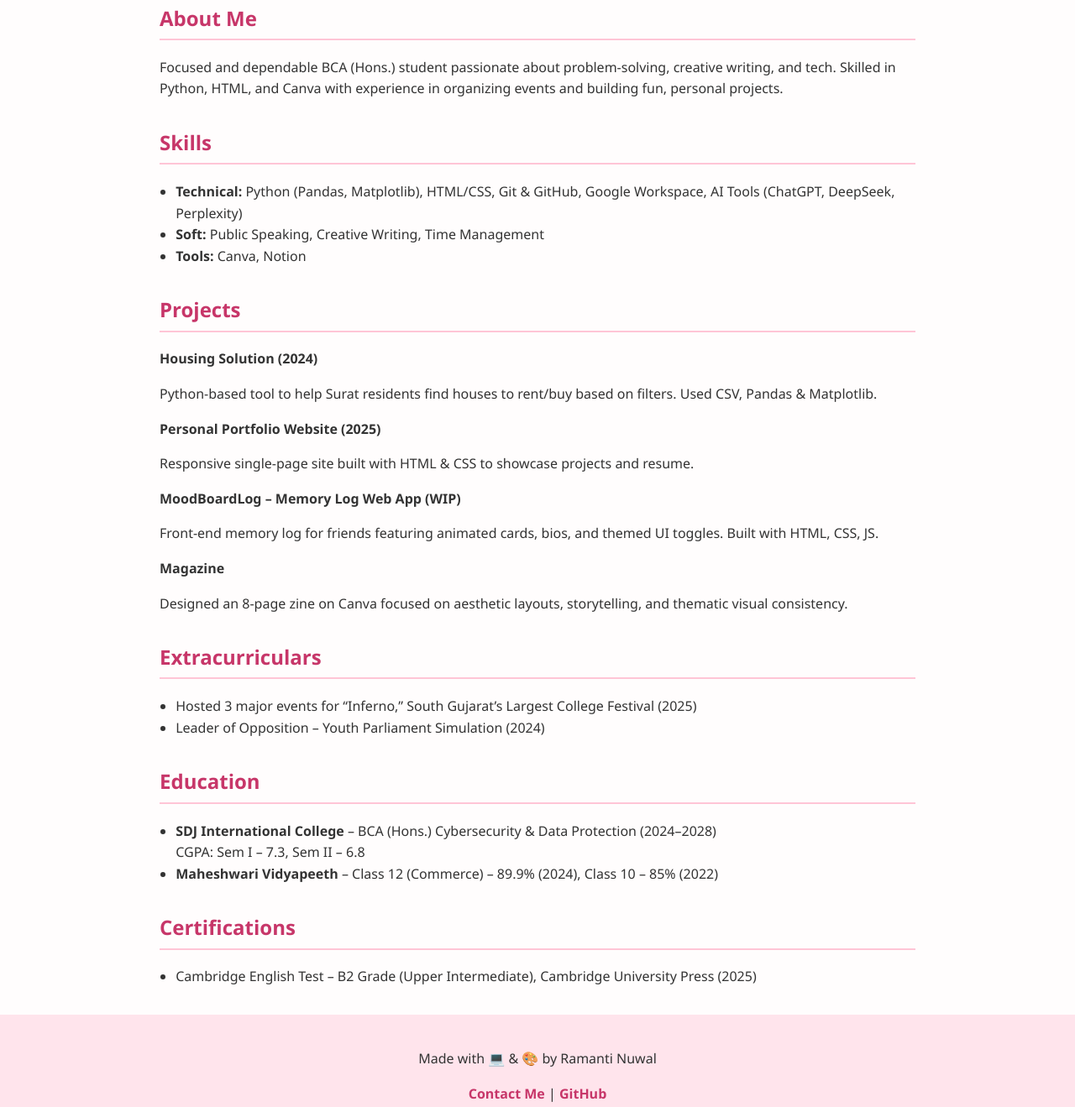
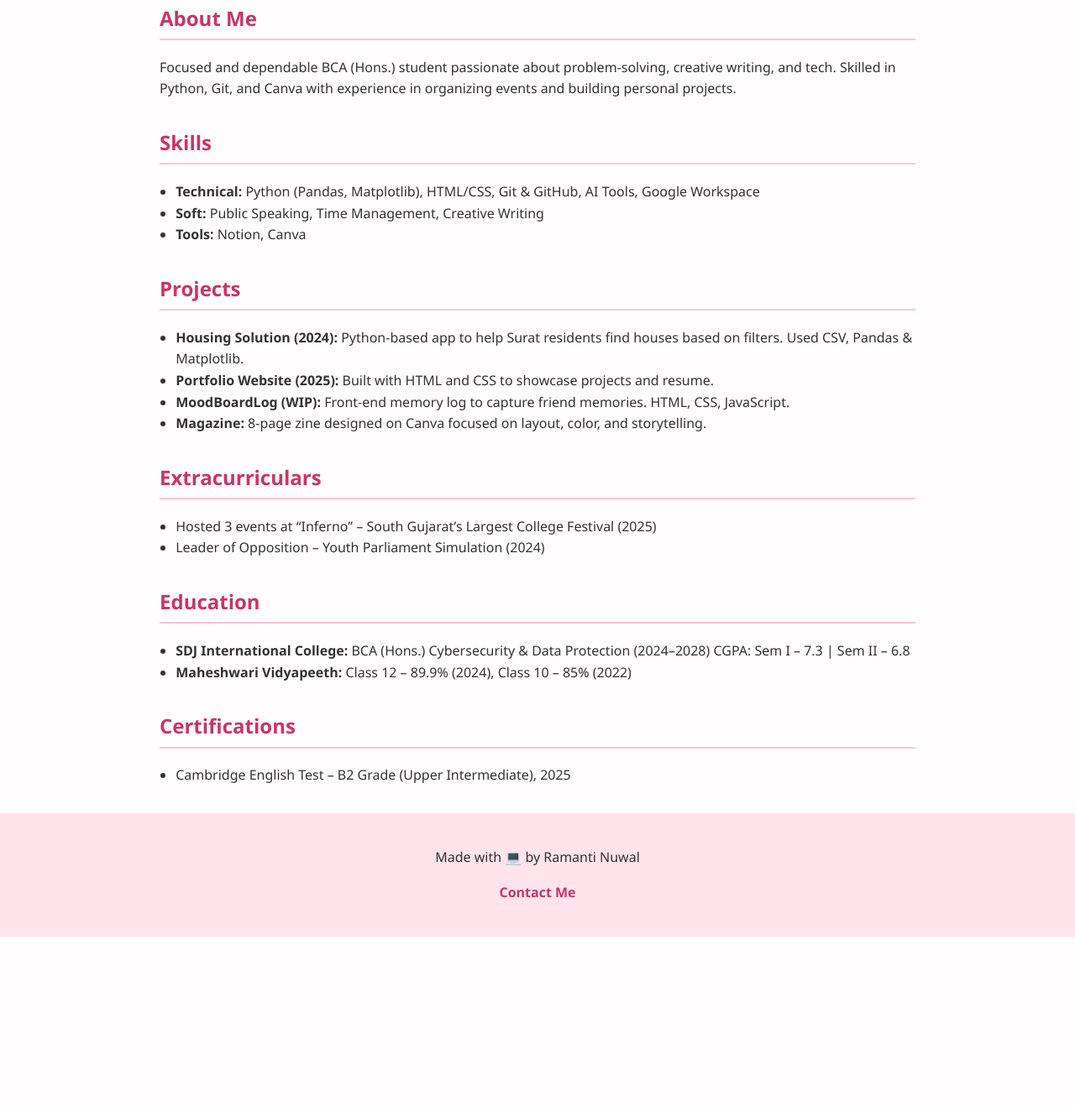
Before and after one commit to Ramanti-1616/ramanti-portfolio, a plain HTML site: page index.html in a window 1280 px wide. Shown: the part 253-1572 px from the top of the page at 84% size. After the commit the page ends 1369 px from the top, so only its background shows below. Drawn offline with Linux system fonts and the light colour scheme.

Commit message:
Update index.html

```diff
--- a/index.html
+++ b/index.html
@@ -2,87 +2,75 @@
 <html lang="en">
 <head>
   <meta charset="UTF-8" />
-  <meta name="viewport" content="width=device-width, initial-scale=1.0"/>
+  <meta name="viewport" content="width=device-width, initial-scale=1.0" />
   <title>Ramanti Nuwal | Portfolio</title>
-  <link rel="stylesheet" href="style.css"/>
-
+  <link rel="stylesheet" href="style.css" />
 </head>
 <body>
 
   <header>
     <h1>Ramanti Nuwal</h1>
     <p>BCA (Hons.) Cybersecurity & Data Protection Student</p>
-    <p>📞 9537507700 | 📧 ramantinuwal@gmail.com | <a href="https://github.com/Ramanti-1616" target="_blank">GitHub</a></p>
+    <p>📞 9537507700 | 📧 ramantinuwal@gmail.com |
+      <a href="https://github.com/Ramanti-1616" target="_blank">GitHub</a>
+    </p>
   </header>
 
-  <div class="container">
+  <main class="container">
 
-    <section id="about">
+    <section>
       <h2>About Me</h2>
-      <p>Focused and dependable BCA (Hons.) student passionate about problem-solving, creative writing, and tech. Skilled in Python, HTML, and Canva with experience in organizing events and building fun, personal projects.</p>
+      <p>Focused and dependable BCA (Hons.) student passionate about problem-solving, creative writing, and tech. Skilled in Python, Git, and Canva with experience in organizing events and building personal projects.</p>
     </section>
 
-    <section id="skills">
+    <section>
       <h2>Skills</h2>
       <ul>
-        <li><span class="highlight"><b>Technical:</b></span> Python (Pandas, Matplotlib), HTML/CSS, Git & GitHub, Google Workspace, AI Tools (ChatGPT, DeepSeek, Perplexity)</li>
-        <li><span class="highlight"><b>Soft:</b></span> Public Speaking, Creative Writing, Time Management</li>
-        <li><span class="highlight"><b>Tools:</b></span> Canva, Notion</li>
+        <li><strong>Technical:</strong> Python (Pandas, Matplotlib), HTML/CSS, Git & GitHub, AI Tools, Google Workspace</li>
+        <li><strong>Soft:</strong> Public Speaking, Time Management, Creative Writing</li>
+        <li><strong>Tools:</strong> Notion, Canva</li>
       </ul>
     </section>
 
-    <section id="projects">
+    <section>
       <h2>Projects</h2>
-
-      <div class="project">
-        <strong>Housing Solution (2024)</strong>
-        <p>Python-based tool to help Surat residents find houses to rent/buy based on filters. Used CSV, Pandas & Matplotlib.</p>
-      </div>
-
-      <div class="project">
-        <strong>Personal Portfolio Website (2025)</strong>
-        <p>Responsive single-page site built with HTML & CSS to showcase projects and resume.</p>
-      </div>
-
-      <div class="project">
-        <strong>MoodBoardLog – Memory Log Web App (WIP)</strong>
-        <p>Front-end memory log for friends featuring animated cards, bios, and themed UI toggles. Built with HTML, CSS, JS.</p>
-      </div>
-
-      <div class="project">
-        <strong>Magazine</strong>
-        <p>Designed an 8-page zine on Canva focused on aesthetic layouts, storytelling, and thematic visual consistency.</p>
-      </div>
+      <ul>
+        <li><strong>Housing Solution (2024):</strong> Python-based app to help Surat residents find houses based on filters. Used CSV, Pandas & Matplotlib.</li>
+        <li><strong>Portfolio Website (2025):</strong> Built with HTML and CSS to showcase projects and resume.</li>
+        <li><strong>MoodBoardLog (WIP):</strong> Front-end memory log to capture friend memories. HTML, CSS, JavaScript.</li>
+        <li><strong>Magazine:</strong> 8-page zine designed on Canva focused on layout, color, and storytelling.</li>
+      </ul>
     </section>
 
-    <section id="extracurriculars">
+    <section>
       <h2>Extracurriculars</h2>
       <ul>
-        <li>Hosted 3 major events for “Inferno,” South Gujarat’s Largest College Festival (2025)</li>
+        <li>Hosted 3 events at “Inferno” – South Gujarat’s Largest College Festival (2025)</li>
         <li>Leader of Opposition – Youth Parliament Simulation (2024)</li>
       </ul>
     </section>
 
-    <section id="education">
+    <section>
       <h2>Education</h2>
       <ul>
-        <li><strong>SDJ International College</strong> – BCA (Hons.) Cybersecurity & Data Protection (2024–2028)<br/>CGPA: Sem I – 7.3, Sem II – 6.8</li>
-        <li><strong>Maheshwari Vidyapeeth</strong> – Class 12 (Commerce) – 89.9% (2024), Class 10 – 85% (2022)</li>
+        <li><strong>SDJ International College:</strong> BCA (Hons.) Cybersecurity & Data Protection (2024–2028)
+        CGPA: Sem I – 7.3 | Sem II – 6.8</li>
+        <li><strong>Maheshwari Vidyapeeth:</strong> Class 12 – 89.9% (2024), Class 10 – 85% (2022)</li>
       </ul>
     </section>
 
-    <section id="certifications">
+    <section>
       <h2>Certifications</h2>
       <ul>
-        <li>Cambridge English Test – B2 Grade (Upper Intermediate), Cambridge University Press (2025)</li>
+        <li>Cambridge English Test – B2 Grade (Upper Intermediate), 2025</li>
       </ul>
     </section>
 
-  </div>
+  </main>
 
-  <footer class="footer">
-    <p>Made with 💻 & 🎨 by Ramanti Nuwal</p>
-    <p><a href="mailto:ramantinuwal@gmail.com">Contact Me</a> | <a href="https://github.com/Ramanti-1616" target="_blank">GitHub</a></p>
+  <footer>
+    <p>Made with 💻 by Ramanti Nuwal</p>
+    <p><a href="mailto:ramantinuwal@gmail.com">Contact Me</a></p>
   </footer>
 
 </body>
```
